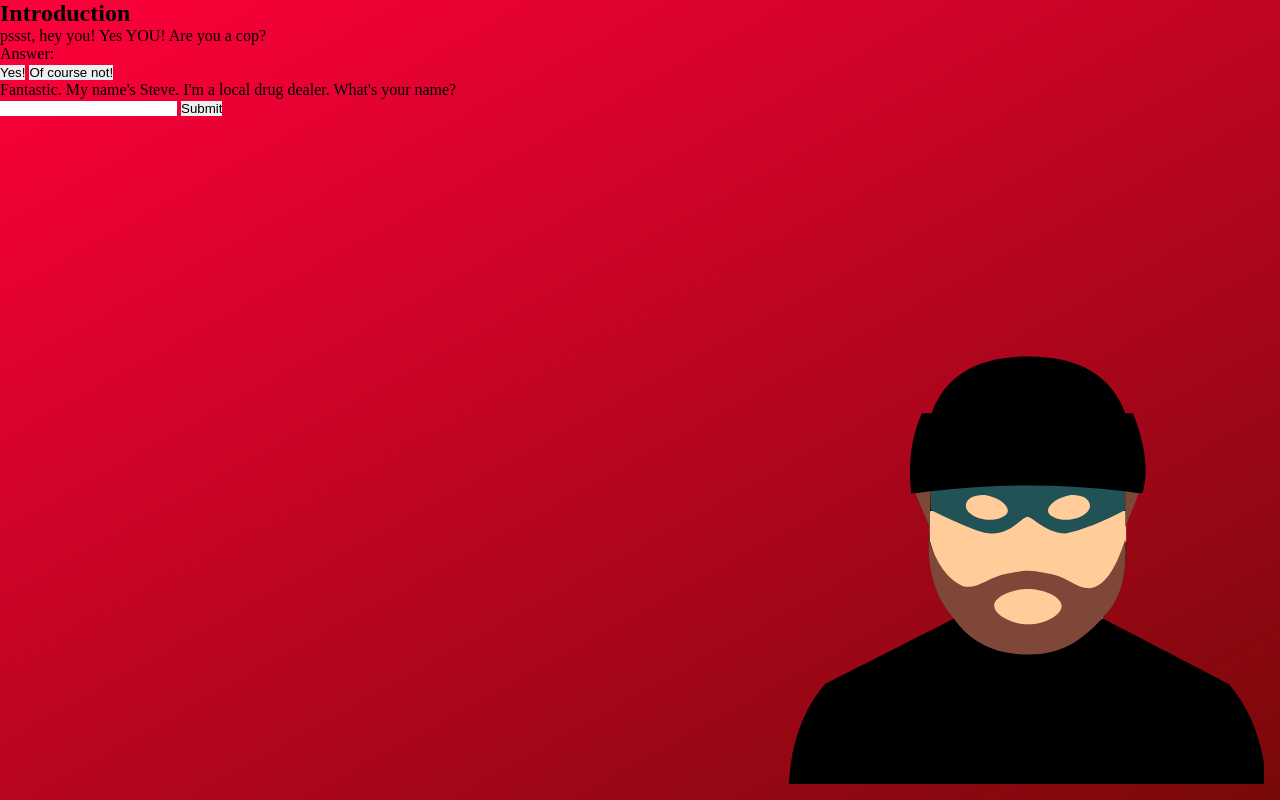
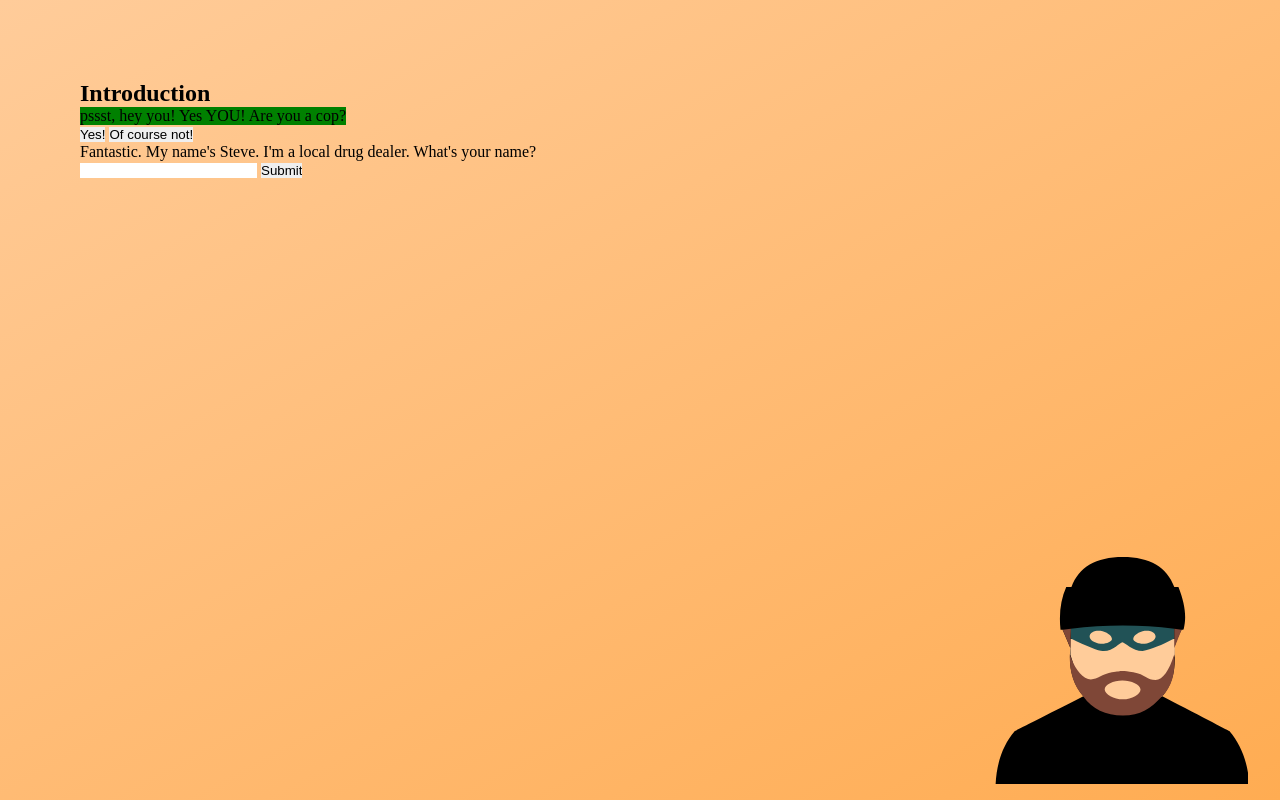
Before and after one commit to relivnd/druggler, a plain HTML site: page index.html in a window 1280 px wide. Drawn offline with nearby package versions, Linux system fonts and the light colour scheme; a web font is replaced by a local one.

Commit message:
add fontface & new Background

```diff
--- a/index.html
+++ b/index.html
@@ -35,7 +35,7 @@
     <div class="container">
         <section id="introduction">
             <h1> Introduction</h1>
-            <p>pssst, hey you! Yes YOU! Are you a cop?</p>
+            <p class="textBubble">pssst, hey you! Yes YOU! Are you a cop?</p>
             <form>
                 <fieldset>
                     <legend>Answer:</legend>
@@ -52,6 +52,7 @@
         <section id="bigMacIndex-section">
             <h1> BigMac Price Comparisation</h1>
             <p>USA, CH, NL, GB & JP Daten in Bigmac CSV<br> Stundenlohn CSV USA, CH, NL, GB, JP</p>
+            <p class="textBubble">Did you know that...</p>
         </section>
         <section id="price-section">
             <h1> Drogenpreis Comparison</h1>
--- a/styles/style.css
+++ b/styles/style.css
@@ -12,14 +12,27 @@ html {
 body {
     height: 100%;
     background: rgb(121,9,9);
-    background: linear-gradient(331deg, rgba(121,9,9,1) 0%, rgba(255,0,59,1) 100%);
+    background: linear-gradient(331deg, rgb(255, 172, 82) 0%, rgb(255, 204, 154) 100%);
+    overflow-y: hidden;
+}
+
+@font-face {
+    font-family: 'New Tegomin';
+    src: url('../attachements/NewTegomin-Regular.ttf') format('truetype');
+}
+
+.textBubble {
+    position: absolute;
+    font-family: 'New Tegomin', serif;
+    border-color: black;
+    background: green;
 }
 
 .dealer {
     position: absolute;
-    right: 1em;
+    right: 2em;
     bottom: 1em;
-    width: 30em;
+    height: 30vh;
 }
 
 .container {
@@ -27,12 +40,17 @@ body {
     width: 100%;
     height: 100vh;
     scroll-behavior: smooth;
-    overflow: auto;
     scroll-snap-type: y mandatory;
+    overflow-y: scroll;
 }
 
 section{
+    padding: 5em;
     width: 100%;
     height: 100vh;
     scroll-snap-align: start;
 }
+
+.example::-webkit-scrollbar {
+    display: none;
+}
```
Also changed, not shown: 1 other file.
